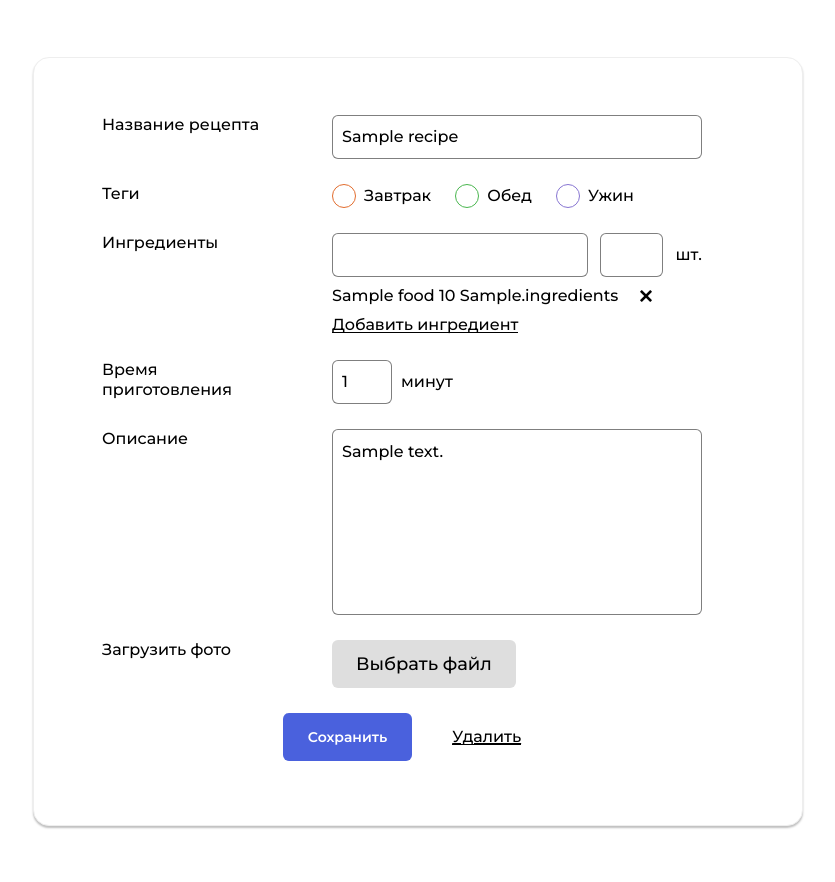
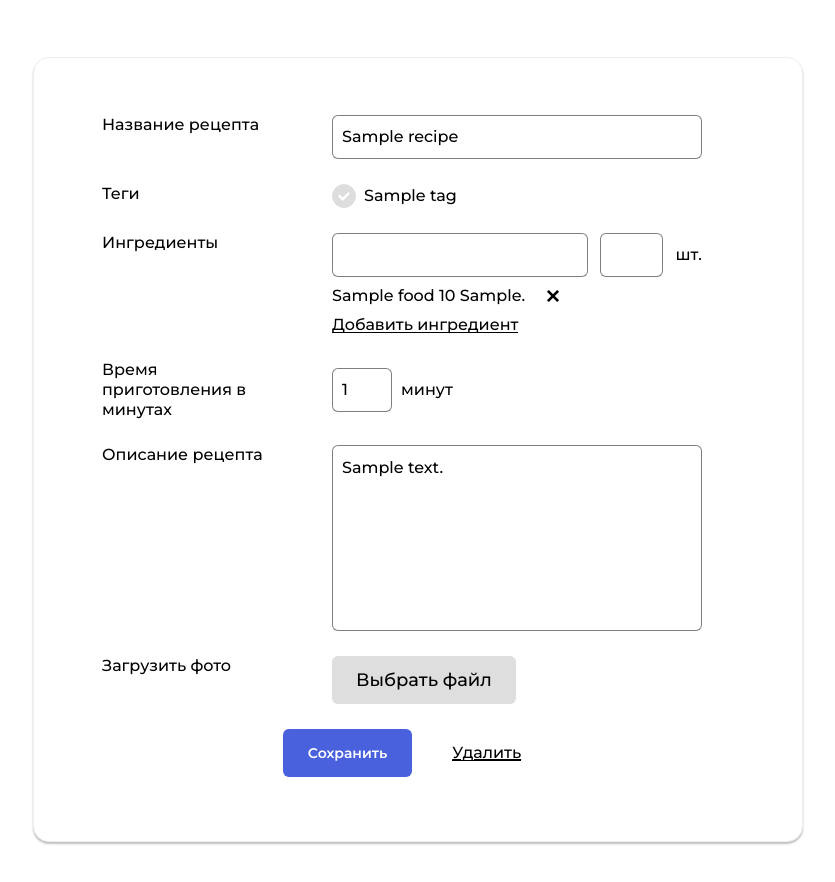
Before and after one commit to fsowme/foodgram-project, a Django app: a page that uses foodgram/templates/recipe_edit_page.html in a window 1280 px wide. Shown: the part 201-1083 px from the top of the page, without its empty margins (222-1057 px from the left). Run offline with Django 3.2, Linux system fonts and the light colour scheme; a user stored in the database is signed in; tables that the repository leaves empty hold one stand-in row (values such as "Sample post"); some libraries are stand-ins or nearby versions.

Commit message:
manytomany

```diff
--- a/foodgram/food/forms.py
+++ b/foodgram/food/forms.py
@@ -1,25 +1,30 @@
 from django import forms
-from django.forms import BaseInlineFormSet, fields, modelformset_factory
+from django.forms import (
+    BaseInlineFormSet,
+    fields,
+    modelformset_factory,
+    widgets,
+)
 from django.forms.models import InlineForeignKeyField, inlineformset_factory
 
 from .models import Food, Ingredient, Recipe
 
 
 class IngredientForm(forms.ModelForm):
-    food_name = forms.CharField()
+    food_name = forms.MultipleChoiceField()
     food_unit = forms.CharField()
 
     class Meta:
         model = Ingredient
         fields = ["amount", "food"]
 
-    # def clean_food(self):
-    #     name = self["food_name"]
-    #     unit = self["food_unit"]
-    #     if food := Food.objects.filter(name=name, unit=unit).first():
-    #         self.instance.food = food.pk
-    #     else:
-    #         self.instance.food = None
+    def clean_food(self):
+        name = self["food_name"]
+        unit = self["food_unit"]
+        if food := Food.objects.filter(name=name, unit=unit).first():
+            self.instance.food = food.pk
+        else:
+            self.instance.food = None
 
 
 class IngredientBaseFormSet(BaseInlineFormSet):
@@ -47,17 +52,56 @@ class IngredientBaseFormSet(BaseInlineFormSet):
             #     form.instance.food = None
 
 
+class IngredientForm(forms.ModelForm):
+    class Meta:
+        model = Ingredient
+        fields = ["food", "recipe", "amount"]
+
+    def clean(self):
+        pass
+
+
 class RecipeForm(forms.ModelForm):
+    food_name = forms.MultipleChoiceField(
+        required=False,
+        widget=widgets.SelectMultiple(attrs={"is_hidden": True}),
+    )
+    food_unit = forms.MultipleChoiceField(
+        required=False,
+        widget=widgets.SelectMultiple(attrs={"is_hidden": True}),
+    )
+    ingredients = forms.ModelChoiceField(queryset=Ingredient.objects.all())
+
     class Meta:
         model = Recipe
-        fields = ["name", "image", "description", "cooking_time"]
+        fields = [
+            "name",
+            "tag",
+            "image",
+            "description",
+            "cooking_time",
+            "ingredient",
+        ]
+
+    def __init__(self, *args, **kwargs):
+        super().__init__(*args, **kwargs)
+        self.fields["ingredients"].queryset = Ingredient.objects.filter(
+            recipe=self.instance
+        )
 
 
-IngredientFormSet = inlineformset_factory(
-    Recipe,
-    Ingredient,
-    fields=("amount",),
-    extra=0,
-    formset=IngredientBaseFormSet,
-    can_delete=True,
-)
+# class IngredientForm(forms.ModelForm):
+#     food_name = forms.MultipleChoiceField()
+#     food_unit = forms.CharField()
+
+#     class Meta:
+#         model = Ingredient
+#         fields = ["amount", "food"]
+
+#     def clean_food(self):
+#         name = self["food_name"]
+#         unit = self["food_unit"]
+#         if food := Food.objects.filter(name=name, unit=unit).first():
+#             self.instance.food = food.pk
+#         else:
+#             self.instance.food = None
--- a/foodgram/food/urls.py
+++ b/foodgram/food/urls.py
@@ -7,5 +7,6 @@ from . import views
 urlpatterns = [
     path("", views.main, name="index"),
     path("<str:recipe_slug>/edit/", views.recipe_edit, name="edit"),
+    path("<str:recipe_slug>/delete/", views.delete, name="delete"),
     path("<str:recipe_slug>/", views.recipe_view, name="recipe"),
 ]
--- a/foodgram/food/views.py
+++ b/foodgram/food/views.py
@@ -2,11 +2,11 @@ import re
 
 from django.contrib.auth.decorators import login_required
 from django.core.paginator import Paginator
-from django.forms import modelformset_factory
+from django.http.response import HttpResponse
 from django.shortcuts import get_object_or_404, redirect, render
-from food.forms import IngredientForm, IngredientFormSet, RecipeForm
+from food.forms import RecipeForm
 
-from .models import Food, Ingredient, Recipe, Tag
+from .models import Ingredient, Recipe, Tag
 
 FORMSET_COUNTER = ["{prefix}-TOTAL_FORMS", "{prefix}-INITIAL_FORMS"]
 
@@ -51,7 +51,6 @@ def get_ingredients(recipe):
                 "food_name": i["food__name"],
                 "amount": i["amount"],
                 "food_unit": i["food__unit"],
-                "food_id": i["food"],
             }
         )
     return {"ingredients": ingredients}
@@ -105,36 +104,17 @@ def recipe_edit(request, recipe_slug):
     recipe = get_object_or_404(Recipe, slug=recipe_slug)
     if request.user != recipe.author:
         return redirect("recipe", recipe_slug=recipe_slug)
-    ingredients = recipe.ingredients.all()
-    if request.method == "POST":
-        post_data = update_post(
-            request.POST, field="food_name", prefix="ingredients"
-        )
-        print(request.POST)
-        print(post_data)
-        iformset = IngredientFormSet(post_data, request.FILES, instance=recipe)
-        print(iformset.is_valid())
-        # print(iformset.forms[0]["recipe"].value())
 
-        iformset.save()
-        # inst = iformset.save(commit=False)
-        # print(inst)
-        # iformset.save()
-
-        # for form in iformset:
-        #     form.save()
-        return redirect("recipe", recipe_slug=recipe_slug)
-    elif request.method == "GET":
-        iformset = IngredientFormSet(instance=recipe)
-        # print(iformset.forms[0])
-    tags_names = [tag["name"] for tag in recipe.tag.values("name")]
     recipe_form = RecipeForm(
         request.POST or None, request.FILES or None, instance=recipe
     )
-    context = {
-        "form": recipe_form,
-        "tags": tags_names,
-        "formset": iformset,
-    }
+    if recipe_form.is_valid():
+        recipe_form.save()
+        return redirect("recipe", recipe_slug=recipe_slug)
+    context = {"form": recipe_form, "tags": Tag.objects.all()}
     context.update(get_ingredients(recipe))
     return render(request, "recipe_edit_page.html", context)
+
+
+def delete(request):
+    HttpResponse("OK")
--- a/foodgram/static/formRecipe.js
+++ b/foodgram/static/formRecipe.js
@@ -40,9 +40,9 @@ function Ingredients() {
             elem.classList.add('form__field-item-ingredient');
             elem.id = `ing_${cur}`;
             elem.innerHTML = `<span> ${data.name} ${data.value} ${data.units}</span> <span class="form__field-item-delete"></span>
-                             <input id="id_ingredients-${cur}-food_name" name="ingredients-${cur}-food_name" type="hidden" value="${data.name}">
-                             <input id="id_ingredients-${cur}-amount" name="ingredients-${cur}-amount" type="hidden" value="${data.value}">
-                             <input id="id_ingredients-${cur}-unit" name="ingredients-${cur}-unit" type="hidden" value="${data.units}">`;
+                             <input id="id_form-${cur}-name" name="form-${cur}-name" type="hidden" value="${data.name}">
+                             <input id="id_form-${cur}-amount" name="form-${cur}-amount" type="hidden" value="${data.value}">
+                             <input id="id_form-${cur}-unit" name="form-${cur}-unit" type="hidden" value="${data.units}">`;
             cur++;
 
             ingredientsContainer.appendChild(elem);
--- a/foodgram/templates/recipe_edit_page.html
+++ b/foodgram/templates/recipe_edit_page.html
@@ -16,7 +16,7 @@
         <form class="form" method="POST">
             {% csrf_token %}
             <div class="form__group">
-                <label for="id_name" class="form__label">Название рецепта</label>
+                <label for="id_name" class="form__label">{{ form.name.label }}</label>
                 <div class="form__field-group">
                     <input type="text" id="id_name" name="name" class="form__input" {% if form.name.value %}
                         value="{{ form.name.value }}" {% endif %}>
@@ -27,26 +27,13 @@
                 <p class="form__label">Теги</p>
                 <div class="form__field-group">
                     <div class="tags">
-
+                        {% for tag in tags %}
                         <div class="tags__item">
-                            <input type="checkbox" name="breakfast" id="id_breakfast"
-                                class="tags__checkbox tags__checkbox_style_orange" {% if "Завтрак" in tags %}
-                                checked{%endif %}>
-                            <label for="id_breakfast" class="tags__label">Завтрак</label>
+                            <input type="checkbox" name="{{ tag.eng_name }}" id="id_{{ tag.eng_name }}"
+                                class="tags__checkbox tags__checkbox_style_{{ tag.color }}" {% if tag in form.tag.initial %}checked{%endif %}>
+                            <label for="id_{{ tag.eng_name }}" class="tags__label">{{ tag.name }}</label>
                         </div>
-
-                        <div class="tags__item">
-                            <input type="checkbox" name="lunch" id="id_lunch"
-                                class="tags__checkbox tags__checkbox_style_green" {% if "Обед" in tags %}
-                                checked{%endif%}>
-                            <label for="id_lunch" class="tags__label">Обед</label>
-                        </div>
-                        <div class="tags__item">
-                            <input type="checkbox" name="dinner" id="id_dinner"
-                                class="tags__checkbox tags__checkbox_style_purple" {% if "Ужин" in tags %}
-                                checked{%endif%}>
-                            <label for="id_dinner" class="tags__label">Ужин</label>
-                        </div>
+                        {% endfor %}
                     </div>
                     <span class="form__error">{{ form.tag.errors }}</span>
                 </div>
@@ -64,46 +51,40 @@
                     </div>
 
                     <div class="form__field-group-ingredientes-container">
-                        {{ formset.management_form }}
-                        {% for form in formset %}
-                        {{ form.id }}
+                        {% for ingredient in ingredients %}
                         <div class="form__field-item-ingredient" id="ing_{{forloop.counter0}}">
-                            <span> {{ form.food_name.value }} {% if form.amount.value %} {{ form.amount.value }}
-                                {%endif%}
-                                {{ form.food_unit.value }}.{{formset.prefix}}</span>
+                            <span> {{ ingredient.food_name }} {% if ingredient.amount %}{{ ingredient.amount }}{%endif%}
+                                {{ ingredient.food_unit }}.</span>
                             <span class="form__field-item-delete"></span>
-                            <input id="id_ingredients-{{forloop.counter0}}-food_name"
-                                name="ingredients-{{forloop.counter0}}-food_name" type="hidden"
-                                value="{{ form.food_name.value }}">
-                            {% if form.amount.value %}
-                            <input id="id_ingredients-{{forloop.counter0}}-amount"
-                                name="ingredients-{{forloop.counter0}}-amount" type="hidden"
-                                value="{{ form.amount.value }}">
+                            <input id="id_form-{{forloop.counter0}}-name" name="form-{{forloop.counter0}}-name"
+                                type="hidden" value="{{ ingredient.food_name }}">
+                            {% if ingredient.amount %}
+                            <input id="id_form-{{forloop.counter0}}-amount" name="form-{{forloop.counter0}}-amount"
+                                type="hidden" value="{{ ingredient.amount }}">
                             {% endif %}
-                            <input id="id_ingredients-{{forloop.counter0}}-food_unit"
-                                name="ingredients-{{forloop.counter0}}-food_unit" type="hidden"
-                                value="{{ form.food_unit.value }}">
+                            <input id="id_form-{{forloop.counter0}}-unit" name="form-{{forloop.counter0}}-unit"
+                                type="hidden" value="{{ ingredient.food_unit }}">
                         </div>
                         {% endfor %}
                     </div>
                     <span class="form__ingredient-link" id="addIng">Добавить ингредиент</span>
-                    <span class="form__error">{{ form.ingredients.errors }}</span>
+                    <span class="form__error">{{ form.ingredient.errors }}</span>
                 </div>
             </div>
 
             <div class="form__group">
-                <label for="id_cooking_time" class="form__label">Время приготовления</label>
+                <label for="id_{{ form.cooking_time.name }}" class="form__label">{{ form.cooking_time.label }}</label>
                 <div class="form__field-group form__field-group_time">
-                    <input type="text" id="id_cooking_time" name="cooking_time" class="form__input"
-                        value="{{ form.cooking_time.value }}">
-                    <label for="id_cooking_time" class="form__label">минут</label>
+                    <input type="text" id="id_{{ form.cooking_time.name }}" name="{{ form.cooking_time.name }}"
+                        class="form__input" value="{{ form.cooking_time.value }}">
+                    <label for="id_{{ form.cooking_time.name }}" class="form__label">минут</label>
                     <span class="form__error">{{ form.cooking_time.errors }}</span>
                 </div>
             </div>
             <div class="form__group">
-                <label for="id_description" class="form__label">Описание</label>
+                <label for="id_{{ form.description.name }}" class="form__label">{{ form.description.label }}</label>
                 <div class="form__field-group">
-                    <textarea name="description" id="id_description" rows="8"
+                    <textarea name="{{ form.description.name }}" id="id_{{ form.description.name }}" rows="8"
                         class="form__textarea">{{ form.description.value }}</textarea>
                     <span class="form__error">{{ form.description.errors }}</span>
                 </div>
@@ -112,14 +93,15 @@
                 <span class="form__label">Загрузить фото</span>
                 <div class="form__field-group">
 
-                    <label for="id_image" class="form__file-button">Выбрать файл</label>
-                    <input type="file" class="form__file" name="image" id="id_image" value="{{ form.image.value }}">
+                    <label for="id_{{ form.image.name }}" class="form__file-button">Выбрать файл</label>
+                    <input type="file" class="form__file" name="{{ form.image.name }}" id="id_{{ form.image.name }}"
+                        value="{{ form.image.value }}">
                     <span class=" form__error">{{ form.image.errors }}</span>
                 </div>
             </div>
             <div class="form__footer">
-                <button class="button button_style_blue">Сохранить</button> <a style="margin-left: 2.5em" href="#"
-                    class="form__ingredient-link">Удалить</a>
+                <button class="button button_style_blue">Сохранить</button> <a style="margin-left: 2.5em"
+                    href="{% url 'delete' recipe_slug=form.instance.slug %}" class="form__ingredient-link">Удалить</a>
             </div>
         </form>
     </div>
```
Also changed, not shown: foodgram/food/models.py (+12 -0 lines).
